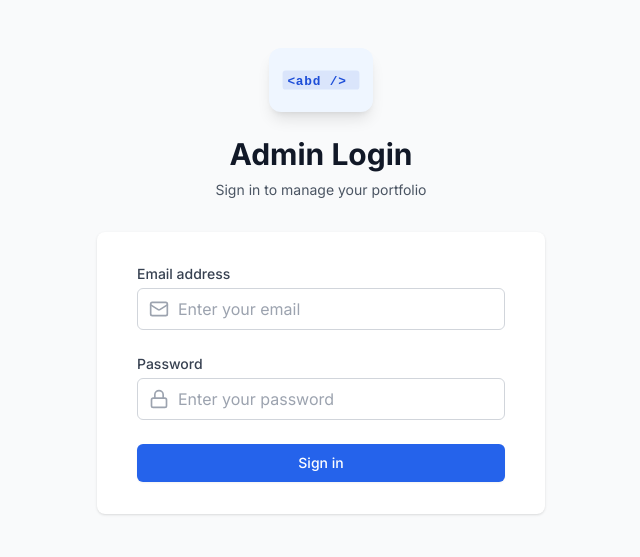
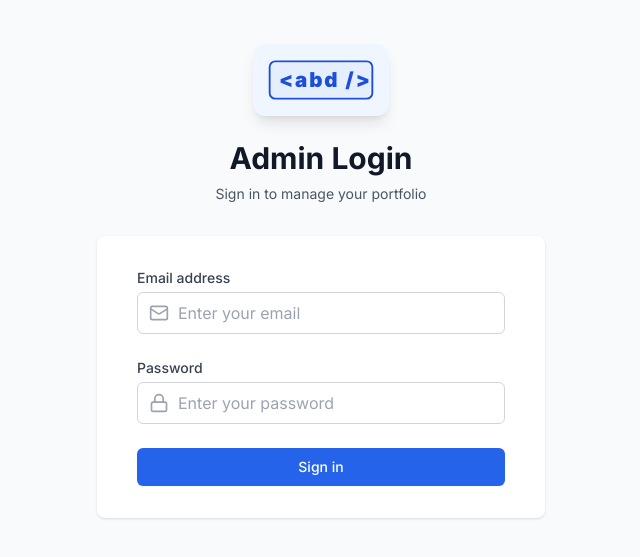
Before and after one commit to abdullahfirdowsi/portfolio-freelance-phase3, a React (Vite) app: page /admin/login in a window 1280 px wide. Shown: the part 119-676 px from the top of the page, without its empty margins (319-959 px from the left). Built offline with nearby package versions, Linux system fonts and the light colour scheme; no server answers.

Commit message:
Enhance AbdIcon with bold enlarged text and border

```diff
--- a/src/components/AbdIcon.tsx
+++ b/src/components/AbdIcon.tsx
@@ -8,31 +8,42 @@ interface AbdIconProps {
 const AbdIcon: React.FC<AbdIconProps> = ({ className = "h-6 w-6", ...props }) => {
   return (
     <svg
-      width="100"
-      height="40"
-      viewBox="0 0 100 40"
+      width="120"
+      height="50"
+      viewBox="0 0 120 50"
       fill="none"
       xmlns="http://www.w3.org/2000/svg"
       className={className}
       {...props}
     >
-      {/* Background for better contrast */}
+      {/* Border rectangle */}
       <rect
-        x="2"
-        y="8"
-        width="96"
-        height="24"
+        x="5"
+        y="5"
+        width="110"
+        height="40"
+        rx="6"
+        fill="none"
+        stroke="currentColor"
+        strokeWidth="2"
+      />
+      {/* Background fill */}
+      <rect
+        x="7"
+        y="7"
+        width="106"
+        height="36"
         rx="4"
         fill="currentColor"
-        fillOpacity="0.1"
+        fillOpacity="0.05"
       />
       <text
-        x="8"
-        y="26"
-        fontFamily="Fira Code, monospace"
-        fontSize="16"
+        x="15"
+        y="32"
+        fontFamily="Inter, system-ui, sans-serif"
+        fontSize="22"
         fontWeight="900"
-        letterSpacing="1px"
+        letterSpacing="2px"
         fill="currentColor"
       >
         &lt;abd /&gt;
--- a/src/components/AdminSidebar.tsx
+++ b/src/components/AdminSidebar.tsx
@@ -55,7 +55,7 @@ const AdminSidebar: React.FC<AdminSidebarProps> = ({ isSidebarOpen, toggleSideba
       <div className="p-6 border-b border-gray-700">
         <Link to="/admin" className="flex items-center space-x-2">
           <div className="bg-primary-900 rounded-lg p-1">
-            <AbdIcon className="h-6 w-12 text-primary-300" />
+            <AbdIcon className="h-8 w-16 text-primary-300" />
           </div>
           <div>
             <h1 className="text-lg font-bold">Admin Panel</h1>
--- a/src/components/Navbar.tsx
+++ b/src/components/Navbar.tsx
@@ -25,7 +25,7 @@ const Navbar = () => {
           {/* Logo */}
           <Link to="/" className="flex items-center space-x-2">
             <div className="bg-primary-50 rounded-lg p-1">
-              <AbdIcon className="h-8 w-16 text-primary-700" />
+              <AbdIcon className="h-10 w-24 text-primary-700" />
             </div>
             <div>
               <h1 className="text-lg sm:text-xl font-bold text-gray-900">Abdullah Firdowsi</h1>
--- a/src/pages/admin/LoginPage.tsx
+++ b/src/pages/admin/LoginPage.tsx
@@ -46,7 +46,7 @@ const LoginPage = () => {
       <div className="sm:mx-auto sm:w-full sm:max-w-md">
         <div className="flex justify-center mb-4">
           <div className="bg-primary-50 rounded-xl p-3 shadow-lg">
-            <AbdIcon className="h-10 w-20 text-primary-700" />
+            <AbdIcon className="h-12 w-28 text-primary-700" />
           </div>
         </div>
         <h2 className="mt-6 text-center text-3xl font-bold text-gray-900">
```
